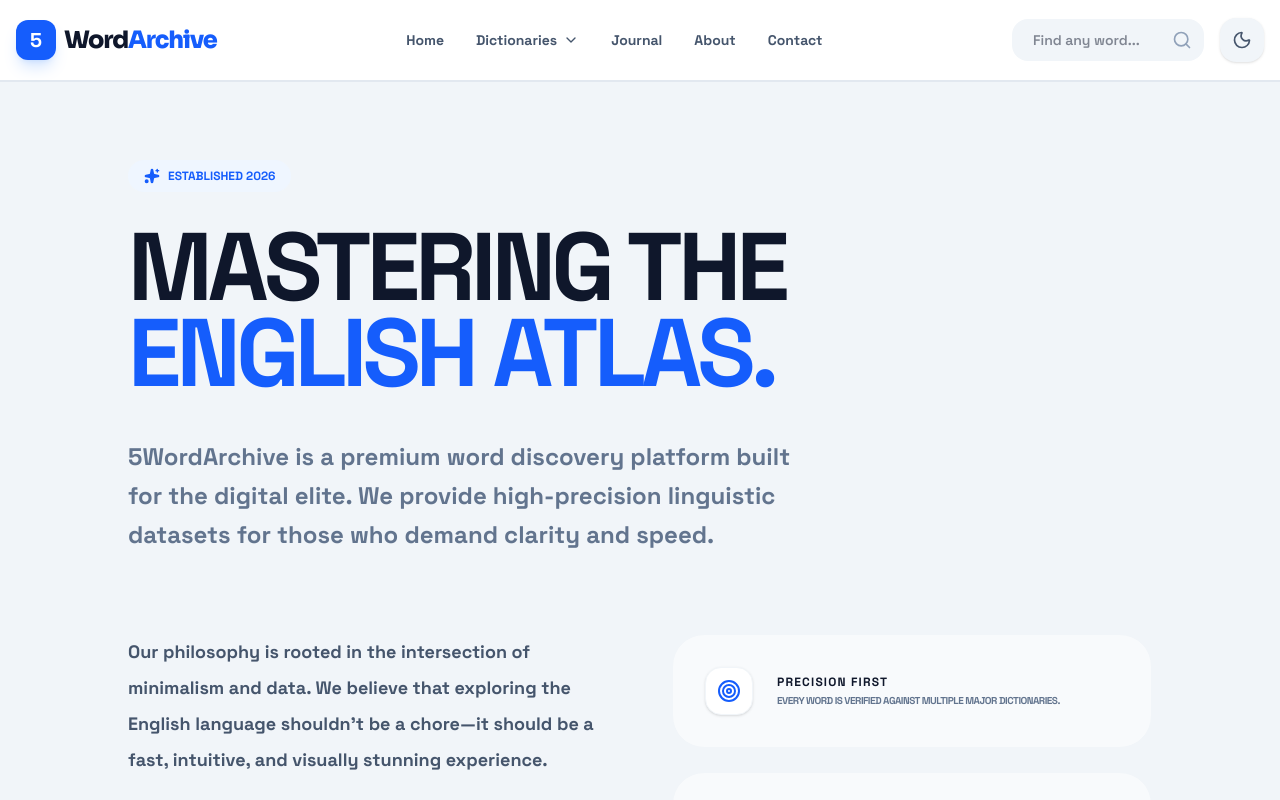
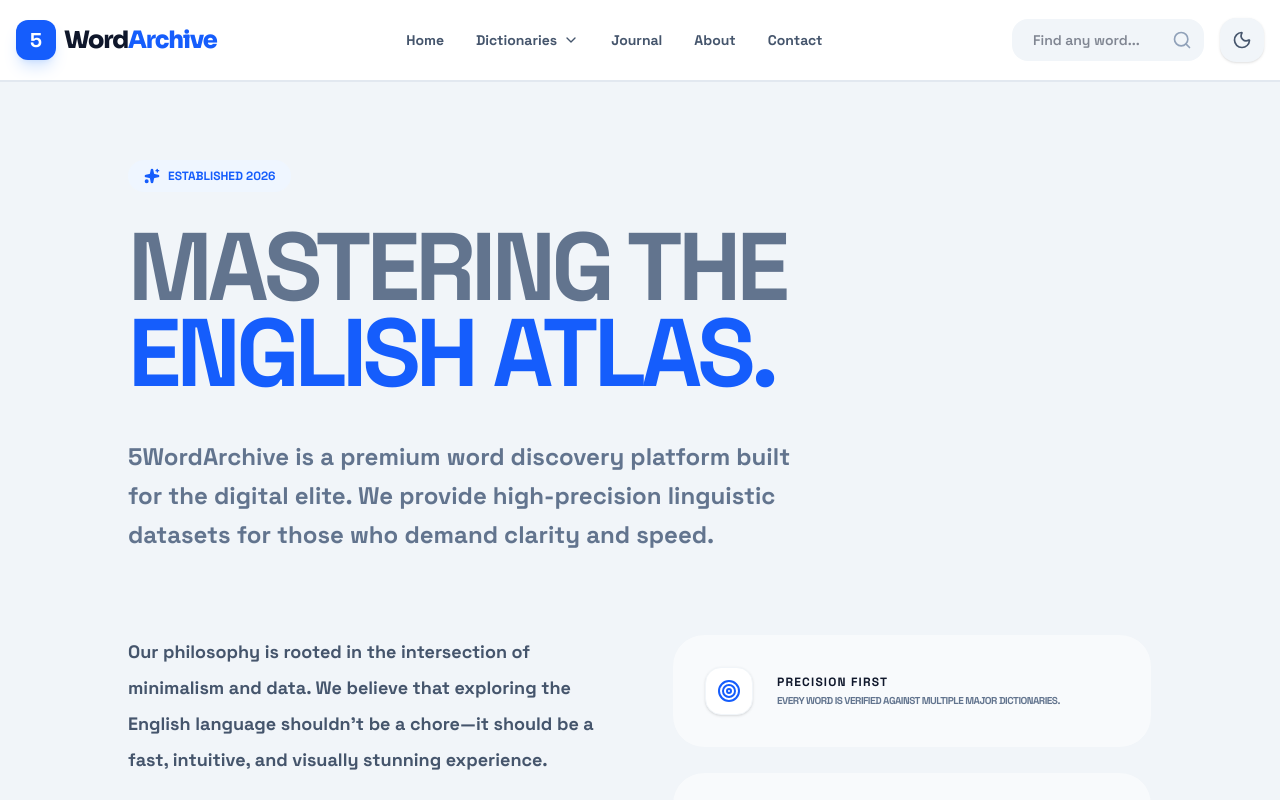
Before and after one commit to waizhussain9955/5-word-letter, a Next.js app: page /about-us in a window 1280 px wide. Shown: the top 800 px of the page. Built offline with nearby package versions, Linux system fonts and the light colour scheme.

Commit message:
UI Refinement: Changed all primary heading texts from white/black to sophisticated slate-grey across all pages

```diff
--- a/src/app/about-us/page.tsx
+++ b/src/app/about-us/page.tsx
@@ -16,7 +16,7 @@ export default function AboutPage() {
                         <Sparkles className="w-4 h-4 fill-current" />
                         <span>ESTABLISHED 2026</span>
                     </motion.div>
-                    <h1 className="text-5xl md:text-8xl font-black mb-10 text-slate-900 dark:text-white leading-[0.9] tracking-tighter uppercase">
+                    <h1 className="text-5xl md:text-8xl font-black mb-10 text-slate-500 dark:text-slate-400 leading-[0.9] tracking-tighter uppercase">
                         Mastering the <br />
                         <span className="text-blue-600">English Atlas.</span>
                     </h1>
--- a/src/app/blog/page.tsx
+++ b/src/app/blog/page.tsx
@@ -50,7 +50,7 @@ export default function BlogPage() {
                         <Sparkles className="w-4 h-4 fill-current" />
                         <span>LINGUISTIC INTELLIGENCE</span>
                     </motion.div>
-                    <h1 className="text-6xl md:text-9xl font-black tracking-tighter text-slate-900 dark:text-white mb-8 uppercase leading-[0.8]">
+                    <h1 className="text-6xl md:text-9xl font-black tracking-tighter text-slate-500 dark:text-slate-400 mb-8 uppercase leading-[0.8]">
                         The <span className="text-blue-600">Journal.</span>
                     </h1>
                     <p className="text-xl md:text-2xl text-slate-500 font-bold max-w-2xl uppercase text-[10px] tracking-[0.4em]">
--- a/src/app/list/[length]/ListClient.tsx
+++ b/src/app/list/[length]/ListClient.tsx
@@ -104,7 +104,7 @@ export default function ListClient({ length }: ListClientProps) {
                         <Zap className="w-5 h-5 text-blue-600 fill-current" />
                         <span className="text-xs font-black uppercase tracking-[0.3em] text-slate-400">Archive Index L{length}</span>
                     </div>
-                    <h1 className="text-5xl md:text-7xl font-black tracking-tighter text-slate-900 dark:text-white uppercase mb-4">
+                    <h1 className="text-5xl md:text-7xl font-black tracking-tighter text-slate-500 dark:text-slate-400 uppercase mb-4">
                         The <span className="text-blue-600">Archive.</span>
                     </h1>
                     <p className="font-bold text-slate-500 uppercase text-[10px] tracking-[0.2em]">
--- a/src/app/page.tsx
+++ b/src/app/page.tsx
@@ -29,7 +29,7 @@ export default function Home() {
           <span>THE MODERN DICTIONARY HUB</span>
         </motion.div>
 
-        <h1 className="text-6xl md:text-8xl font-black text-slate-900 dark:text-white mb-8 tracking-tighter leading-[0.9]">
+        <h1 className="text-6xl md:text-8xl font-black text-slate-500 dark:text-slate-400 mb-8 tracking-tighter leading-[0.9]">
           <span className="text-blue-600">Discover</span> the <br />
           <span className="text-violet-600">Perfect Word.</span>
         </h1>
```
